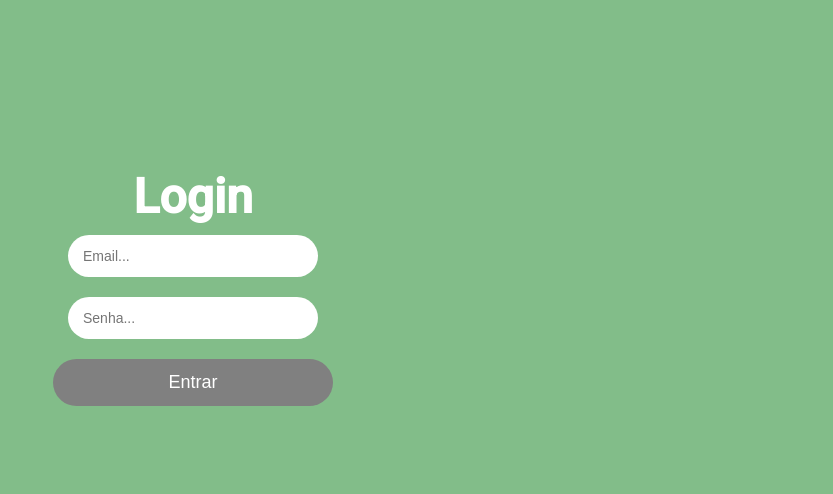
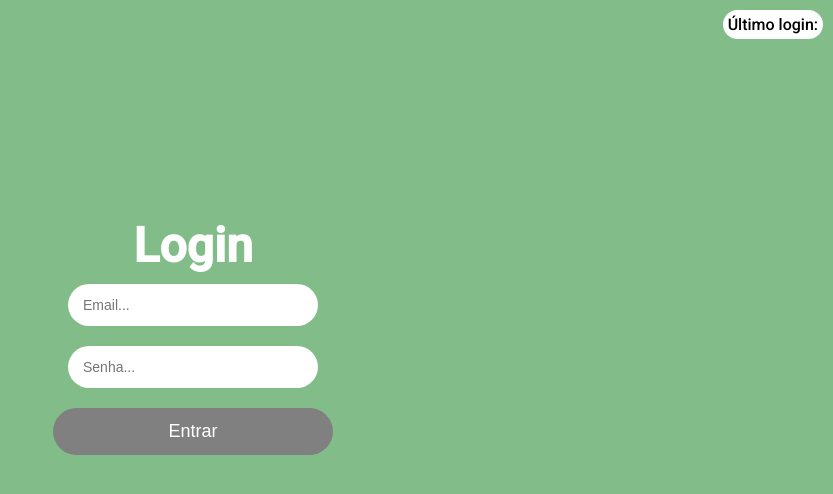
Before and after one commit to MateusCapitanio/FinanceXP, a React (Create React App) app: page / in a window 1280 px wide. Shown: the top 494 px of the page, without its empty margins (447-1280 px from the left). Built offline with nearby package versions, Linux system fonts and the light colour scheme.

Commit message:
acrescentando funcionalidade de ultimo login

```diff
--- a/src/components/Negotiate.tsx
+++ b/src/components/Negotiate.tsx
@@ -43,7 +43,7 @@ function Negotiate() {
               <input
                 min={0}
                 autoFocus
-                placeholder="Digite um valor..."
+                placeholder="Digite a quantidade..."
                 type="number"
               />
             </div>
@@ -51,7 +51,7 @@ function Negotiate() {
               <button className="sell" type="button">
                 Vender
               </button>
-              <input placeholder="Digite um valor..." type="number" />
+              <input placeholder="Digite a quantidade..." type="number" />
             </div>
           </section>
         </div>
--- a/src/pages/Home.tsx
+++ b/src/pages/Home.tsx
@@ -26,7 +26,6 @@ function Home() {
   }, []);
 
   const logoutFunc = () => {
-    localStorage.clear();
     navigate("/");
   };
 
--- a/src/pages/Login.tsx
+++ b/src/pages/Login.tsx
@@ -10,11 +10,12 @@ function Login() {
   const [validateEmail, setValidadeEmail] = useState(false);
   const [validateSenha, setValidadeSenha] = useState(false);
   const [email, setEmail] = useState("");
+  const [userLoged, setUserLoged] = useState("");
 
   useEffect(() => {
     const valueReturn = localStorage.getItem("user");
     if (valueReturn !== null) {
-      navigate("/home");
+      setUserLoged(valueReturn);
     }
   }, []);
 
@@ -46,6 +47,9 @@ function Login() {
 
   return (
     <div>
+      <span className="userLoged">
+        <p>Último login: {userLoged}</p>
+      </span>
       <main className="main">
         <section className="loginSection">
           <h1>Login</h1>
--- a/src/styles/homestyle.css
+++ b/src/styles/homestyle.css
@@ -49,7 +49,7 @@ body {
 .actionsStyle {
     display: flex;
     flex-direction: column;
-    background: #1c1c1c;
+    background: rgb(28, 28, 28);
     margin: 0px 25px;
 }
 
--- a/src/styles/loginStyle.css
+++ b/src/styles/loginStyle.css
@@ -71,3 +71,16 @@ body {
     background: grey;
     cursor: default;
 }
+
+.userLoged {
+    display: flex;
+    justify-content: flex-end;
+    margin: 10px;
+}
+
+.userLoged p {
+    background: white;
+    padding: 5px;
+    font-size: 1rem;
+    border-radius: 50px;
+}
```
